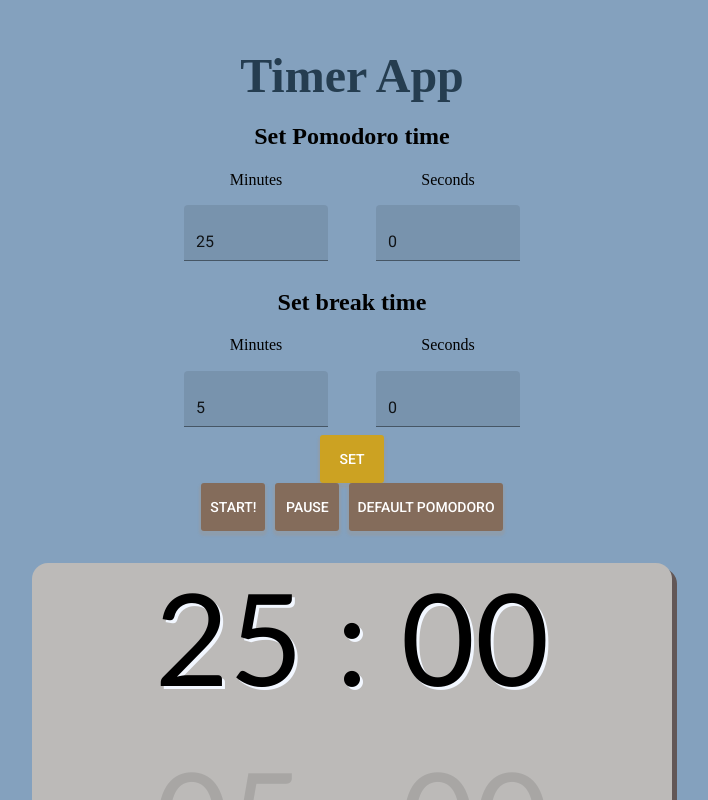
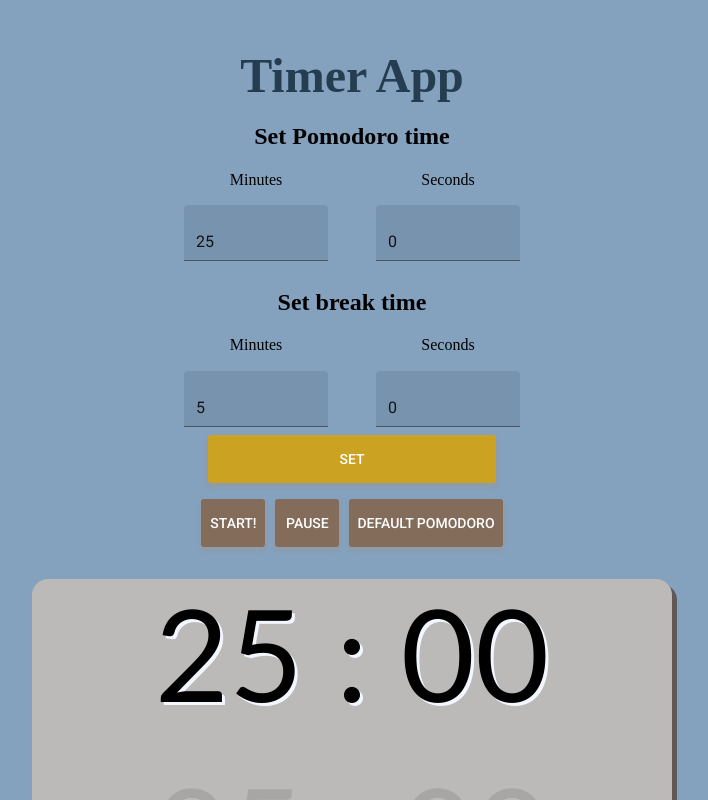
Before and after one commit to icelandico/timer-react, a React (Create React App) app: page / in a window 1280 px wide. Shown: the whole page, without its empty margins (288-996 px from the left). Built offline with nearby package versions, Linux system fonts and the light colour scheme.

Commit message:
Components positioned

```diff
--- /dev/null
+++ b/src/components/NavButtons/NavButtons-styles.js
@@ -0,0 +1,5 @@
+export const NavButtonsStyles = {
+  main: {
+    margin: '1rem'
+  }
+}
--- a/src/components/NavButtons/NavButtons.js
+++ b/src/components/NavButtons/NavButtons.js
@@ -1,7 +1,9 @@
 import React, { Component } from 'react';
-import ActionButton from '../StyleComponents/Button'
+import ActionButton from '../StyleComponents/Button';
+import withStyles, { WithStyles } from "@material-ui/core/styles/withStyles";
+import { NavButtonsStyles } from './NavButtons-styles'
 
-class NavButtons extends Component {
+class NavButtonsComponent extends Component {
 
   get classes() {
     return this.props.classes
@@ -21,7 +23,7 @@ class NavButtons extends Component {
 
     render() {
       return(
-        <div>
+        <div className={this.classes.main}>
           <ActionButton
             onClick={this.handleStart}
           >
@@ -42,4 +44,5 @@ class NavButtons extends Component {
     }
   }
 
+export const NavButtons = withStyles(NavButtonsStyles)(NavButtonsComponent)
 export default NavButtons
--- a/src/components/Settings/Settings-styles.js
+++ b/src/components/Settings/Settings-styles.js
@@ -12,6 +12,7 @@ export const SettingsStyles = {
     textAlign: 'right'
   },
   setButton: {
+    width: '75%',
     backgroundColor: '#cca222'
   }
 }
--- a/src/components/Settings/Settings.js
+++ b/src/components/Settings/Settings.js
@@ -1,6 +1,5 @@
 import React, { Component } from 'react';
 import TextField from '@material-ui/core/TextField';
-import classNames from 'classnames';
 import withStyles, { WithStyles } from "@material-ui/core/styles/withStyles";
 import { SettingsStyles } from './Settings-styles';
 import ActionButton from '../StyleComponents/Button'
```
